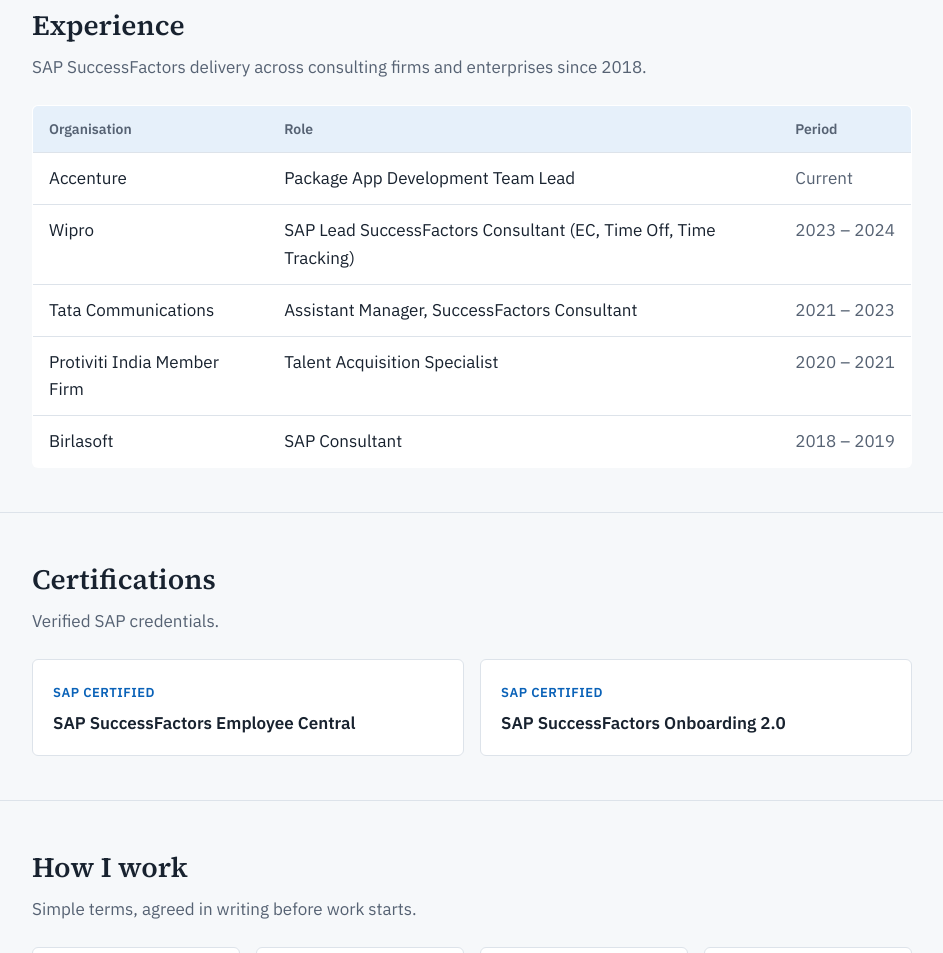
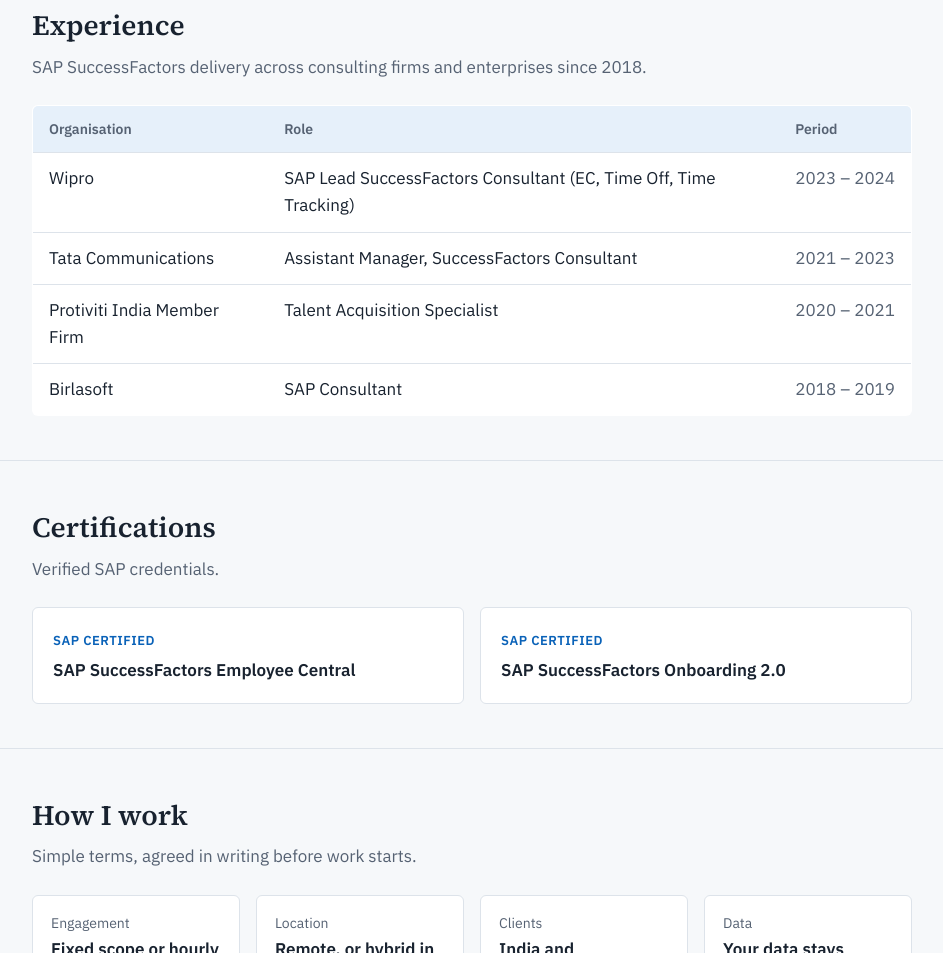
Before and after one commit to shivanichoudhary-sf/shivanichoudhary-sf.github.io, a plain HTML site: page index.html in a window 1280 px wide. Shown: the part 1501-2454 px from the top of the page, without its empty margins (168-1111 px from the left). Drawn offline with Linux system fonts and the light colour scheme.

Commit message:
Remove Accenture entry from experience table
Removed Accenture role from the experience table.

```diff
--- a/index.html
+++ b/index.html
@@ -178,7 +178,6 @@ footer { padding: 28px 0 40px; font-size: 14px; color: var(--muted); }
         <table>
           <thead><tr><th scope="col">Organisation</th><th scope="col">Role</th><th scope="col">Period</th></tr></thead>
           <tbody>
-            <tr><td>Accenture</td><td>Package App Development Team Lead</td><td class="period">Current</td></tr>
             <tr><td>Wipro</td><td>SAP Lead SuccessFactors Consultant (EC, Time Off, Time Tracking)</td><td class="period">2023 – 2024</td></tr>
             <tr><td>Tata Communications</td><td>Assistant Manager, SuccessFactors Consultant</td><td class="period">2021 – 2023</td></tr>
             <tr><td>Protiviti India Member Firm</td><td>Talent Acquisition Specialist</td><td class="period">2020 – 2021</td></tr>
```
